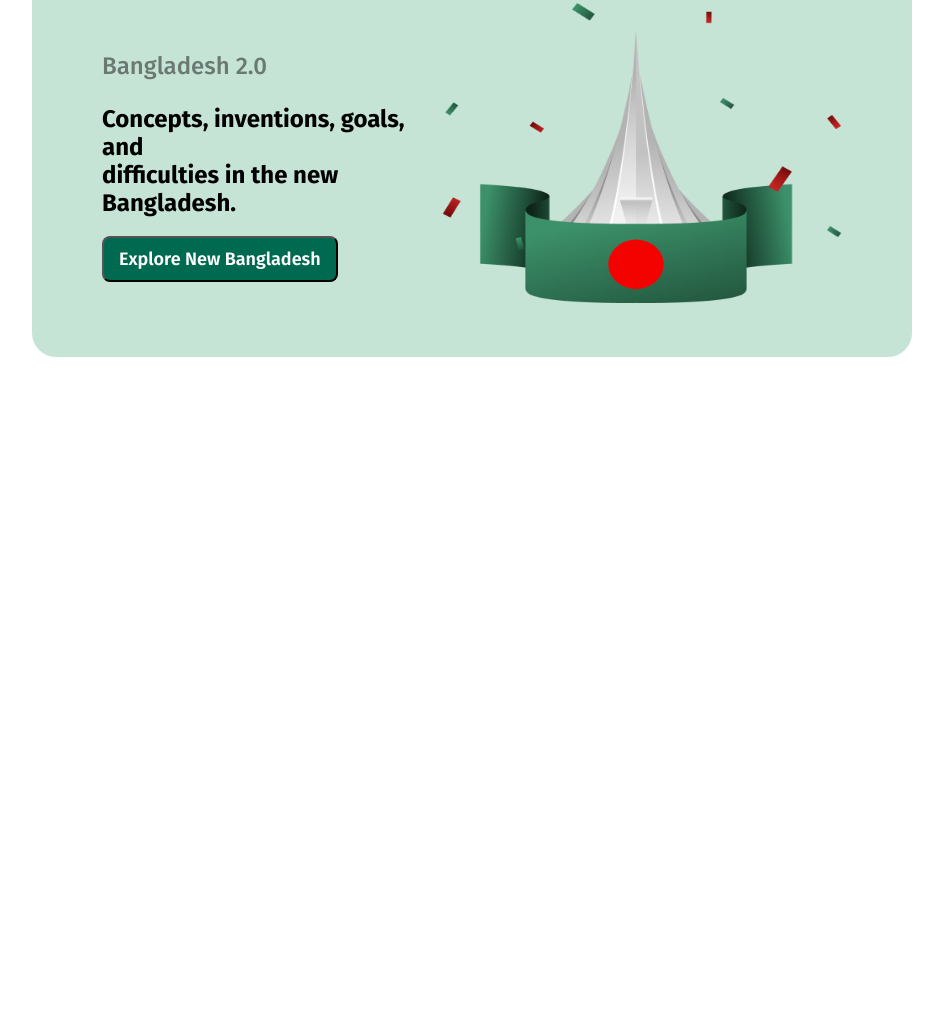
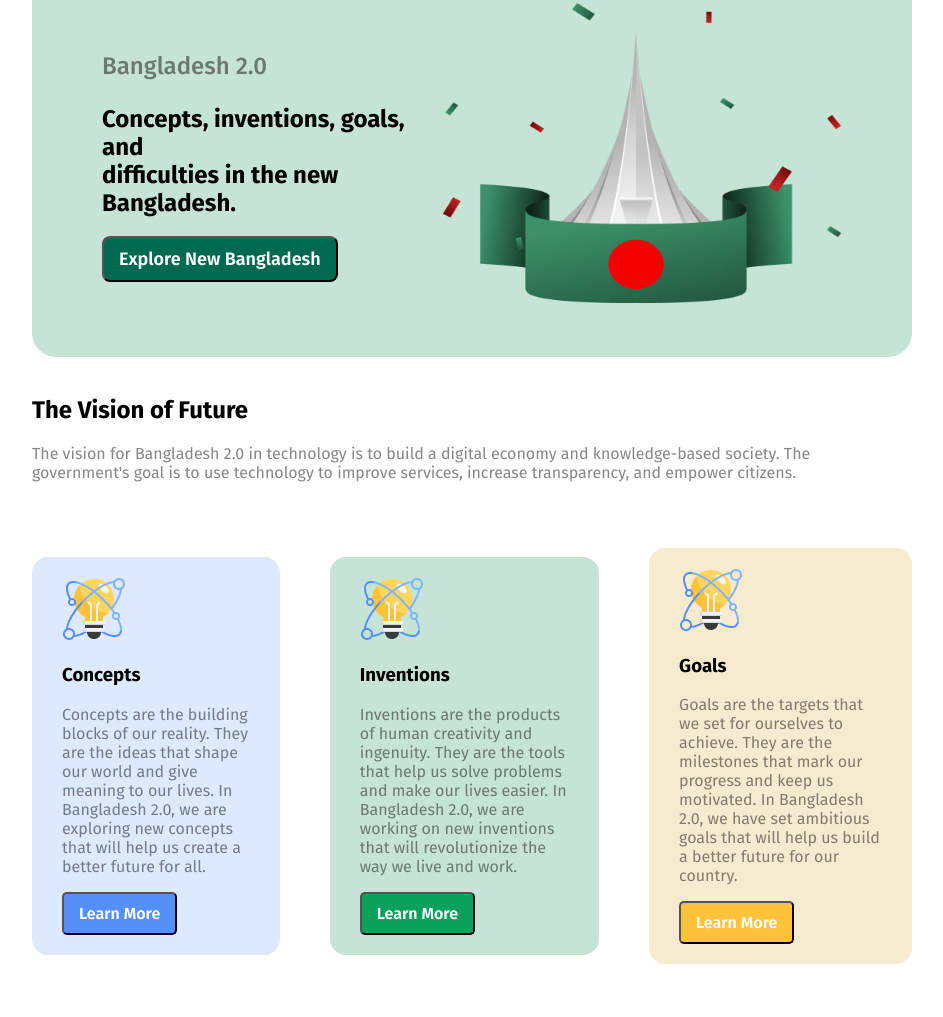
Before and after one commit to rakibahmad007/Assignment1_Programming-Hero, a plain HTML site: page index.html in a window 1280 px wide. Shown: the part 140-1157 px from the top of the page, without its empty margins (168-1111 px from the left). Before the commit the page ends 800 px from the top, so only its background shows below. Drawn offline with Linux system fonts and the light colour scheme; a web font is replaced by a local one.

Commit message:
vision-card-components update

```diff
--- a/index.html
+++ b/index.html
@@ -36,5 +36,32 @@
 
 
     </section>
+    <br>
+    <section class="vision">
+        <h2>The Vision of Future</h2>
+        <p>The vision for Bangladesh 2.0 in technology is to build a digital economy and knowledge-based society. The government's goal is to use technology to improve services, increase transparency, and empower citizens.</p>
+
+        <div class="vision-cards">
+            <div class="vision-card1">
+                <img src="./assets/card-icon.png" alt="card-image">
+                <h3>Concepts</h3>
+                <p>Concepts are the building blocks of our reality. They are the ideas that shape our world and give meaning to our lives. In Bangladesh 2.0, we are exploring new concepts that will help us create a better future for all.</p>
+                <button id="card-button1">Learn More</button>
+            </div>
+            <div class="vision-card2">
+                <img src="./assets/card-icon.png" alt="card-image">
+                <h3>Inventions</h3>
+                <p>Inventions are the products of human creativity and ingenuity. They are the tools that help us solve problems and make our lives easier. In Bangladesh 2.0, we are working on new inventions that will revolutionize the way we live and work.</p>
+                <button id="card-button2">Learn More</button>
+            </div>
+            <div class="vision-card3">
+                <img src="./assets/card-icon.png" alt="card-image">
+                <h3>Goals</h3>
+                <p>Goals are the targets that we set for ourselves to achieve. They are the milestones that mark our progress and keep us motivated. In Bangladesh 2.0, we have set ambitious goals that will help us build a better future for our country.</p>
+                <button id="card-button3">Learn More</button>
+            </div>
+
+        </div>
+    </section>
 </body>
 </html>
--- a/style.css
+++ b/style.css
@@ -38,6 +38,13 @@ body{
     border-radius: 5px;
     cursor: pointer;
     color: black;
+
+}
+
+.nav-child2 button:hover{
+
+    background-color: rgb(63, 191, 157);
+    transition: all 0.5s ease;
 
 }
 
@@ -88,8 +95,106 @@ body{
     padding: 10px 15px;
 }
 
+.hero-child1 #hero-explore:hover{
+    background-color: rgb(191, 63, 63);
+    transition: all 0.5s ease;
+}
+
 .hero-child2 img{
     width: 400px;
     height: 300px;
 
 }
+
+.vision{
+    padding: 0px;
+    margin: 12px 0px;
+}
+
+.vision p{
+    color: rgba(14, 14, 14, 0.5);
+    font-family: Fira Sans;
+
+
+}
+
+.vision-cards{
+    display: flex;
+    flex-direction: row;
+    justify-content: space-between;
+    align-items: center;
+    gap: 50px;
+    padding: 50px 0px;
+}
+
+.vision-card1{
+    box-sizing: border-box;
+    border-radius: 16px;
+    background: rgba(84, 144, 245, 0.2);
+    padding: 20px 30px;
+
+}
+
+.vision-card1 #card-button1{
+    border-radius: 5px;
+    background: rgb(84, 144, 245);
+    color: rgb(255, 255, 255);
+    font-family: Fira Sans;
+    font-size: 16px;
+    font-weight: 600;
+    text-align: center;
+    padding: 10px 15px;
+}
+
+#card-button1:hover{
+    background-color: rgba(84, 144, 245, 0.2);
+    transition: all 0.5s ease;
+}
+
+.vision-card2{
+    box-sizing: border-box;
+    border-radius: 16px;
+    background: rgb(198, 228, 214);
+    padding: 20px 30px;
+
+}
+
+.vision-card2 #card-button2{
+    border-radius: 5px;
+    background: rgb(9, 161, 92);;
+    color: rgb(255, 255, 255);
+    font-family: Fira Sans;
+    font-size: 16px;
+    font-weight: 600;
+    text-align: center;
+    padding: 10px 15px;
+}
+
+#card-button2:hover{
+    background-color: rgb(198, 228, 214);
+    transition: all 0.5s ease;
+}
+
+.vision-card3{
+    box-sizing: border-box;
+    border-radius: 16px;
+    background: rgb(247, 235, 207);
+    padding: 20px 30px;
+
+}
+
+.vision-card3 #card-button3{
+    border-radius: 5px;
+    background: rgb(255, 194, 57);
+    color: rgb(255, 255, 255);
+    font-family: Fira Sans;
+    font-size: 16px;
+    font-weight: 600;
+    text-align: center;
+    padding: 10px 15px;
+}
+
+#card-button3:hover{
+    background-color: rgb(247, 235, 207);
+    transition: all 0.5s ease;
+}
```
